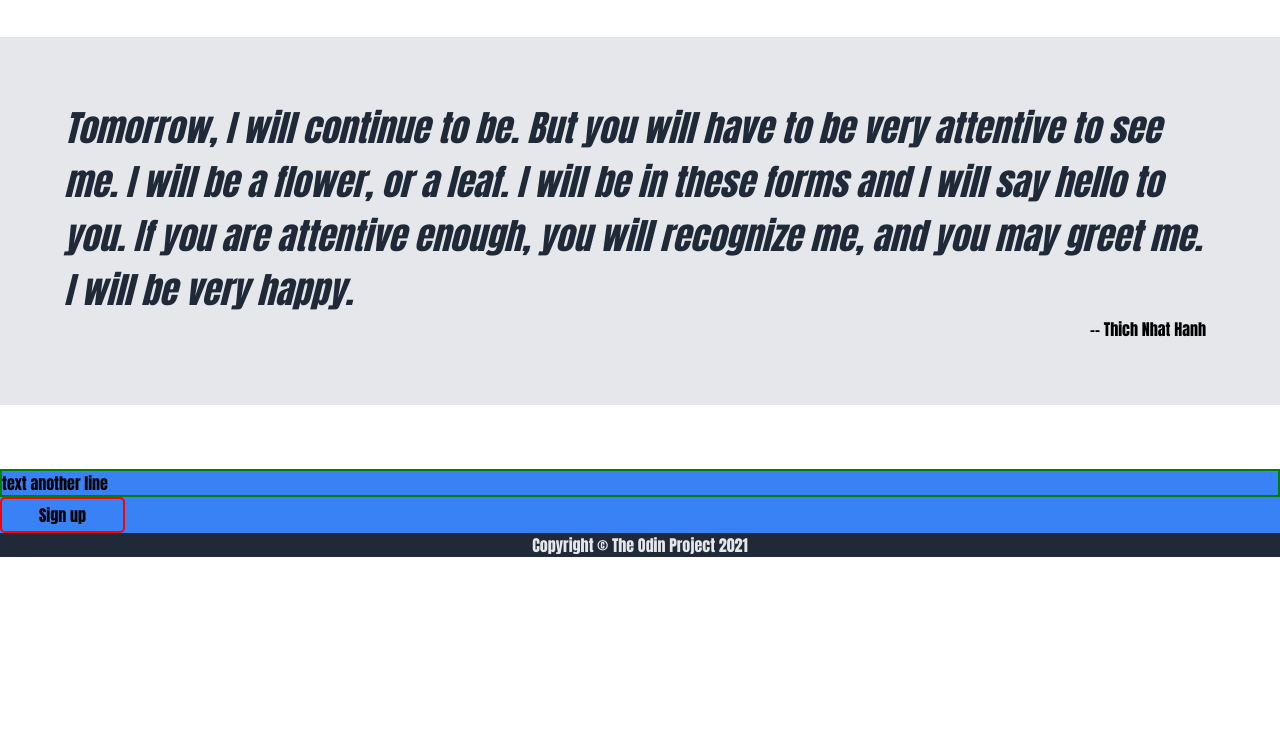
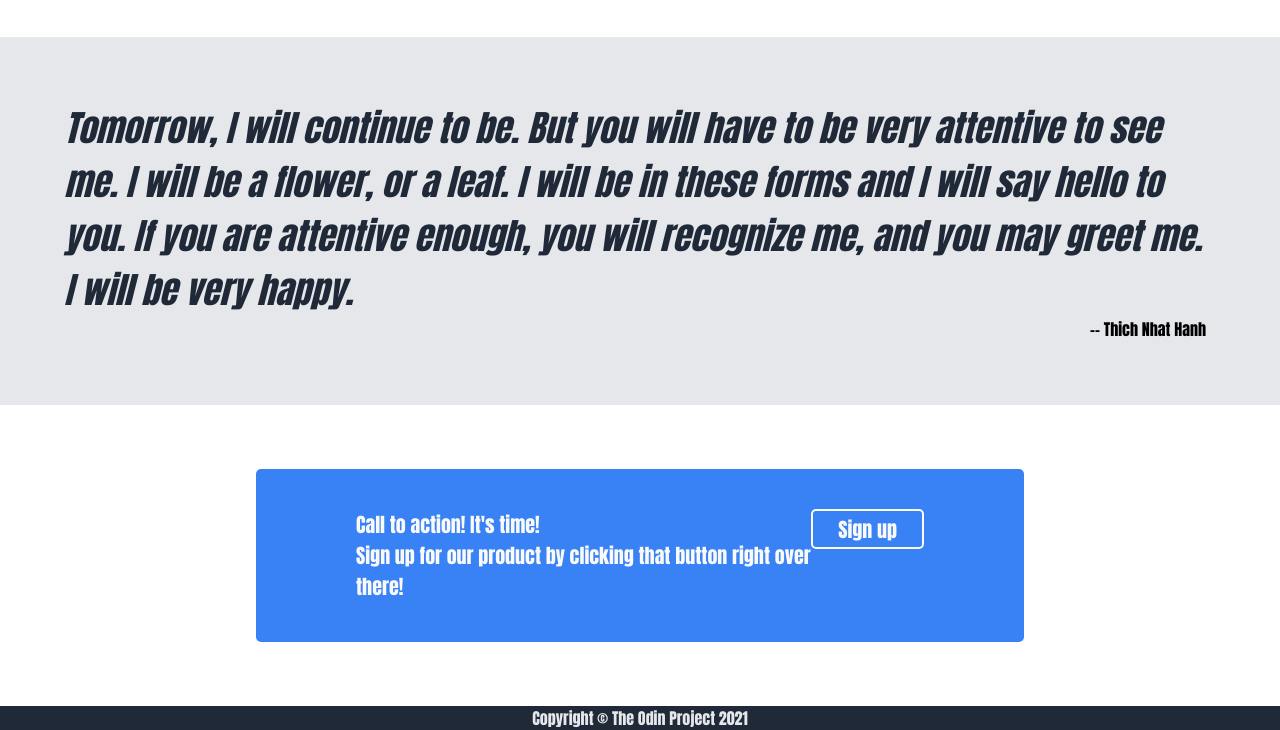
Before and after one commit to CatMomGoMeow/odin-landing-page, a plain HTML site: page index.html in a window 1280 px wide. Shown: the part 667-1397 px from the top of the page. Before the commit the page ends 1224 px from the top, so only its background shows below. Drawn offline with Linux system fonts and the light colour scheme.

Commit message:
Style action section

```diff
--- a/Files/styles.css
+++ b/Files/styles.css
@@ -17,7 +17,7 @@
     background-color: #E5E7EB;
 }
 
-.action-bar,
+.action-box,
 .button {
     background-color: #3882F6;
 }
@@ -156,6 +156,7 @@
 
 }
 
+/* bottom margin will merge with action-bar margin*/
 .quote-sig {
     text-align: right;
     margin: 0% 5% 5% 5%;
@@ -163,17 +164,28 @@
     padding-bottom: 5%;
 }
 
-/* borders for troubleshooting only */
+/* call to action section*/
 
-.qaction-bar{
-    border: 2px yellow solid;
+.action-bar{
+    display: flex;
+    align-items: center;
+    justify-content: center;
+}
 
-}
-.action-text {
-    border: 2px solid green;
 
+.action-box{
+    width:60%;
+    margin-bottom: 5%;
+    padding: 40px 100px 40px 100px;
+    border-radius: 5px;
+    color:#f9faf8;
+    font-size: 20px;
+    display: flex;
+    justify-content: space-between;
 }
 
 .button2 {
-    border: 2px solid red;
+    border: 2px solid #f9faf8;
+    height: 40px;
 }
+/* borders for troubleshooting only */
--- a/index.html
+++ b/index.html
@@ -64,8 +64,8 @@
 
     <div class="action-bar">
         <div class="action-box">
-            <div class="action-text"><strong>text</strong>
-            another line</div>
+            <div class="action-text"><strong>Call to action! It's time!</strong>
+                <div>Sign up for our product by clicking that button right over there!</div></div>
             <div class="button button2">Sign up</div>
         </div>
     </div>
```
